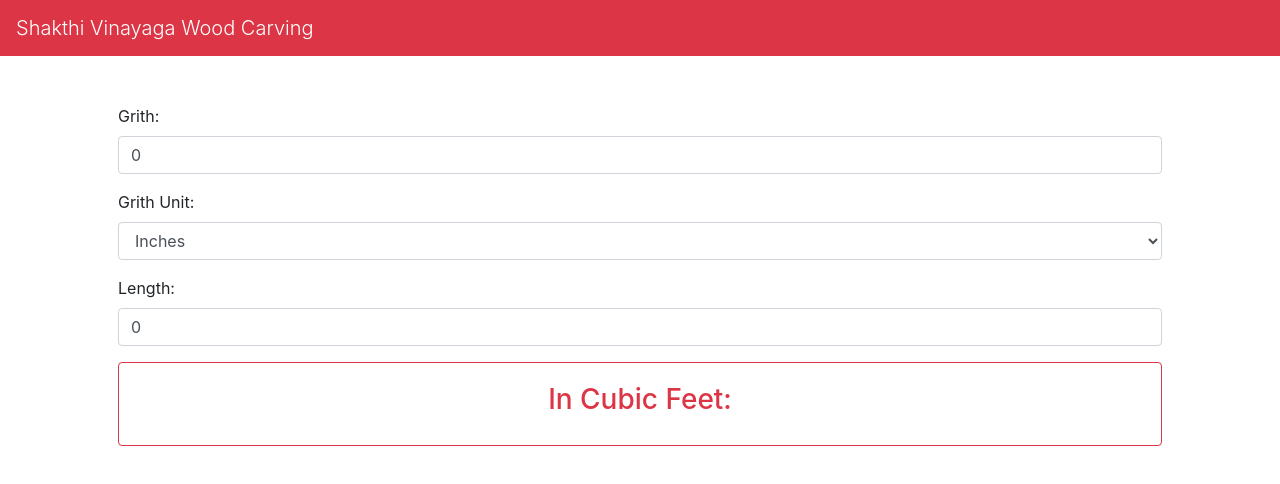
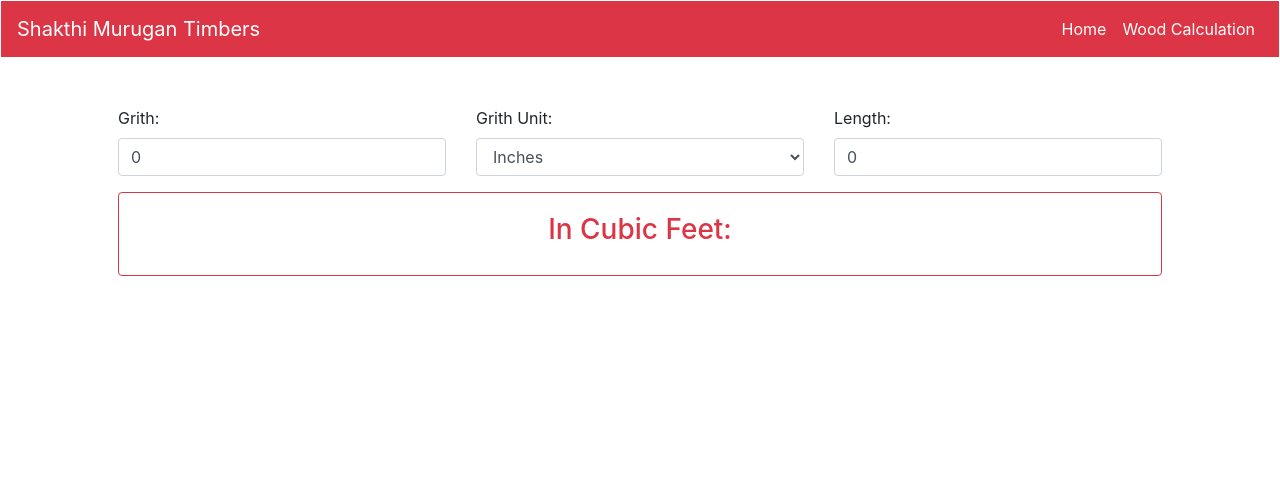
Before and after one commit to shakthimurugantimbers/roundlog, a plain HTML site: page index.html in a window 1280 px wide. Drawn offline with nearby package versions, Linux system fonts and the light colour scheme.

Commit message:
Update index.html

```diff
--- a/index.html
+++ b/index.html
@@ -15,15 +15,34 @@
 
 <body>
 	<!-- As a heading -->
-	<nav class="navbar navbar-dark bg-danger ">
-		<span class="navbar-brand mb-0 h1 display-4">Shakthi Vinayaga Wood Carving</span>
+	<nav class="navbar navbar-expand-md navbar-dark bg-danger text-white border border-white">
+			<a class="navbar-brand" href="#">Shakthi Murugan Timbers</a>
+			<button class="navbar-toggler" type="button" data-toggle="collapse" data-target="#navbarsExampleDefault"
+				aria-controls="navbarsExampleDefault" aria-expanded="false" aria-label="Toggle navigation">
+				<span class="navbar-toggler-icon"></span>
+			</button>
+
+			<div class="collapse navbar-collapse" id="navbarsExampleDefault">
+				<ul class="navbar-nav ml-auto">
+					<li class="nav-item">
+						<a class="nav-link text-white" href="#">Home</a>
+					</li>
+					<li class="nav-item">
+						<a class="nav-link text-white" href="https://shakthimurugantimbers.github.io/shakthi"
+							target="_blank">Wood Calculation</a>
+					</li>
+				</ul>
+			</div>
 		</nav>
 	<div class="container p-5">
+		<div class="row">
+			<div class="col-4">
 				<div class="grith form-group">
 					<label for="grith_input">Grith:</label>
 					<input type="number" id="grith_input" value="0" class="form-control mb-3">
-
 				</div>
+			</div>
+			<div class="col-4">
 				<div class="form-group">
 					<label for="grith_input">Grith Unit:</label>
 					<select id="grith_select" class="form-control">
@@ -33,17 +52,21 @@
 						<option value="ft">Feet</option>
 					</select>
 				</div>
+			</div>
+			<div class="col-4">
 				<div class="length mb-3 form-group">
 					<label for="length_input">Length:</label>
 					<input type="number" id="length_input" value="0" class="form-control">
+				</div>
+			</div>
 		</div>
 		<div class="card card-body boder-primary text-center border border-danger">
 			<h3 class="text-danger">In Cubic Feet: <strong><span class="answer"></span></strong></h3>
 		</div>
 	</div>
 
-	<script src="http://code.jquery.com/jquery-3.4.0.min.js"
-		integrity="sha256-BJeo0qm959uMBGb65z40ejJYGSgR7REI4+CW1fNKwOg=" crossorigin="anonymous"></script>
+	<script src="https://code.jquery.com/jquery-3.4.1.min.js"
+		integrity="sha256-CSXorXvZcTkaix6Yvo6HppcZGetbYMGWSFlBw8HfCJo=" crossorigin="anonymous"></script>
 	<script src="https://cdnjs.cloudflare.com/ajax/libs/popper.js/1.14.7/umd/popper.min.js"
 		integrity="sha384-UO2eT0CpHqdSJQ6hJty5KVphtPhzWj9WO1clHTMGa3JDZwrnQq4sF86dIHNDz0W1" crossorigin="anonymous">
 	</script>
```
Lines whose indentation alone changed are shown as unchanged.
